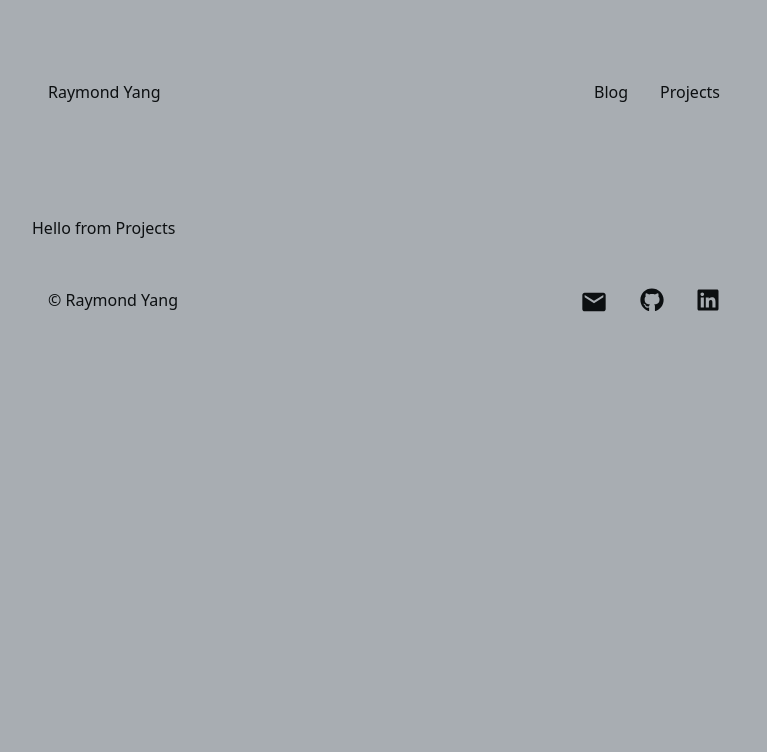
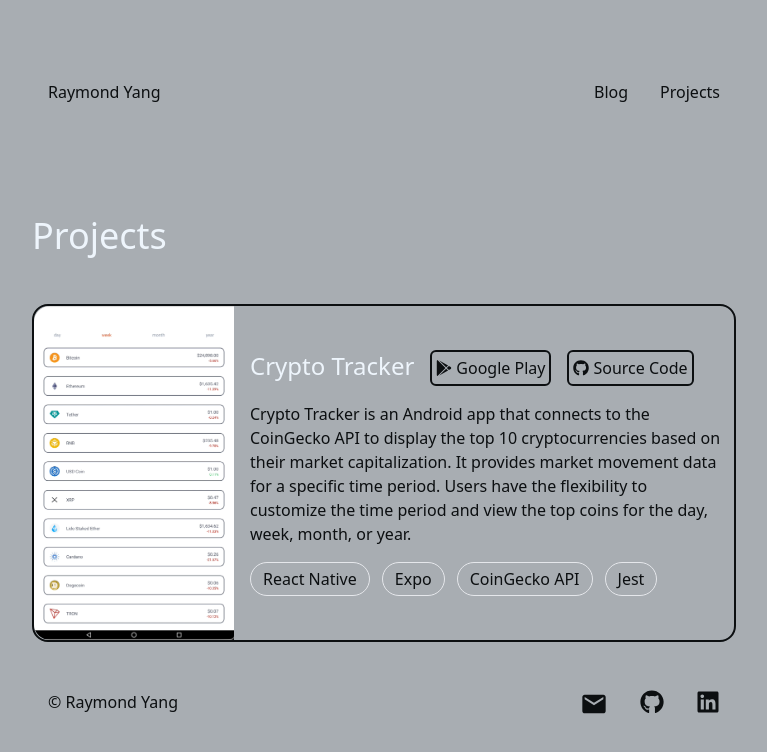
Before and after one commit to Ray2126/raymond-yang-portfolio, a Next.js app: page /projects in a window 1280 px wide. Shown: the top 752 px of the page, without its empty margins (256-1023 px from the left). Built offline with nearby package versions, Linux system fonts and the light colour scheme.

Commit message:
Add projects page and Crypto Tracker project

```diff
--- a/src/app/globals.css
+++ b/src/app/globals.css
@@ -6,6 +6,7 @@
   --primary-rgb: 12, 15, 17;
   --secondary-rbg: 238, 245, 252;
   --background-rgb: 168, 173, 178;
+  --hover-rgb: 67, 133, 215;
 }
 
 @media (prefers-color-scheme: dark) {
@@ -35,8 +36,39 @@
   }
 }
 
+@layer components {
+  .btn {
+    @apply
+      flex
+      items-center
+      border-color-primary
+      border-2
+      rounded-md
+      p-1
+    ;
+    transition: all .1s ease;
+  }
+
+  .btn:hover {
+    transform: scale(1.01);
+  }
+
+  .pill {
+    @apply
+      border
+      rounded-full
+      py-1
+      px-3
+    ;
+  }
+}
+
 @layer utilities {
   .text-balance {
     text-wrap: balance;
   }
+
+  .border-color-primary {
+    border-color: rgb(var(--primary-rgb));
+  }
 }
--- a/src/app/projects/page.js
+++ b/src/app/projects/page.js
@@ -1,5 +1,54 @@
+import Image from "next/image";
+import Link from "next/link";
+import { FaGooglePlay, FaGithub } from "react-icons/fa";
+
+const projects = [
+  {
+    id: 'crypto-tracker',
+    name: 'Crypto Tracker',
+    description: 'Crypto Tracker is an Android app that connects to the CoinGecko API to display the top 10 cryptocurrencies based on their market capitalization. It provides market movement data for a specific time period. Users have the flexibility to customize the time period and view the top coins for the day, week, month, or year.',
+    deployedLink: 'https://play.google.com/store/apps/details?id=com.cryptotrackerapp123',
+    githubLink: 'https://github.com/Ray2126/crypto-tracker',
+    technologies: ['React Native', 'Expo', 'CoinGecko API', 'Jest'],
+    image: '/cryptoTracker.png',
+  }
+];
+
 export default function Projects() {
   return (
-    <div>Hello from Projects</div>
+    <div className="space-y-12">
+      <h1>Projects</h1>
+      <div>
+        {projects.map(project => (
+          <div key={project.id} className="border-2 rounded-2xl border-color-primary flex items-center min-h-72 md:space-x-4 px-2 md:pl-0">
+              <Image className="hidden md:block rounded-l-2xl" src={project.image} alt={project.name} width={200} height={500} quality={100} />
+
+            <div className="flex flex-col h-full space-y-4 my-4">
+              <div className="flex flex-col md:flex-row md:space-x-4 space-y-4 md:space-y-0">
+                <h2>{project.name}</h2>
+                <div className="flex space-x-1 sm:space-x-4">
+                  <Link className="btn" target="_blank" href={project.deployedLink}>
+                    <span className="mr-1"><FaGooglePlay /></span>
+                    <span>Google Play</span>
+                  </Link>
+                  <Link className="btn" target="_blank" href={project.githubLink}>
+                    <span className="mr-1"><FaGithub /></span>
+                    <span>Source Code</span>
+                  </Link>
+                </div>
+              </div>
+              <div className="space-y-4">
+                <p>{project.description}</p>
+                <p className="flex flex-wrap space-x-3">
+                  {project.technologies.map(t => (
+                    <div key={t} className="pill">{t}</div>
+                  ))}
+                </p>
+              </div>
+            </div>
+          </div>
+        ))}
+      </div>
+    </div>
   );
 }
```
Also changed, not shown: public/cryptoTracker.png (added), public/cryptoTracker.webp (added).
